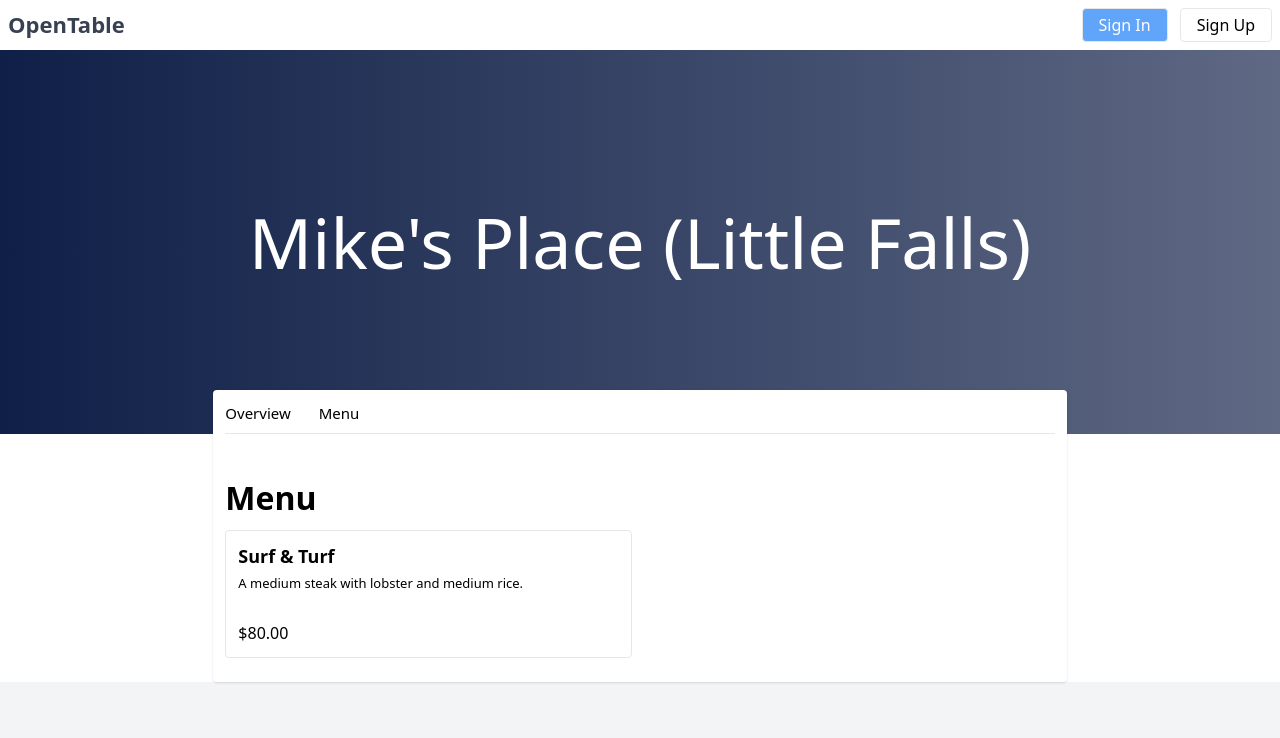
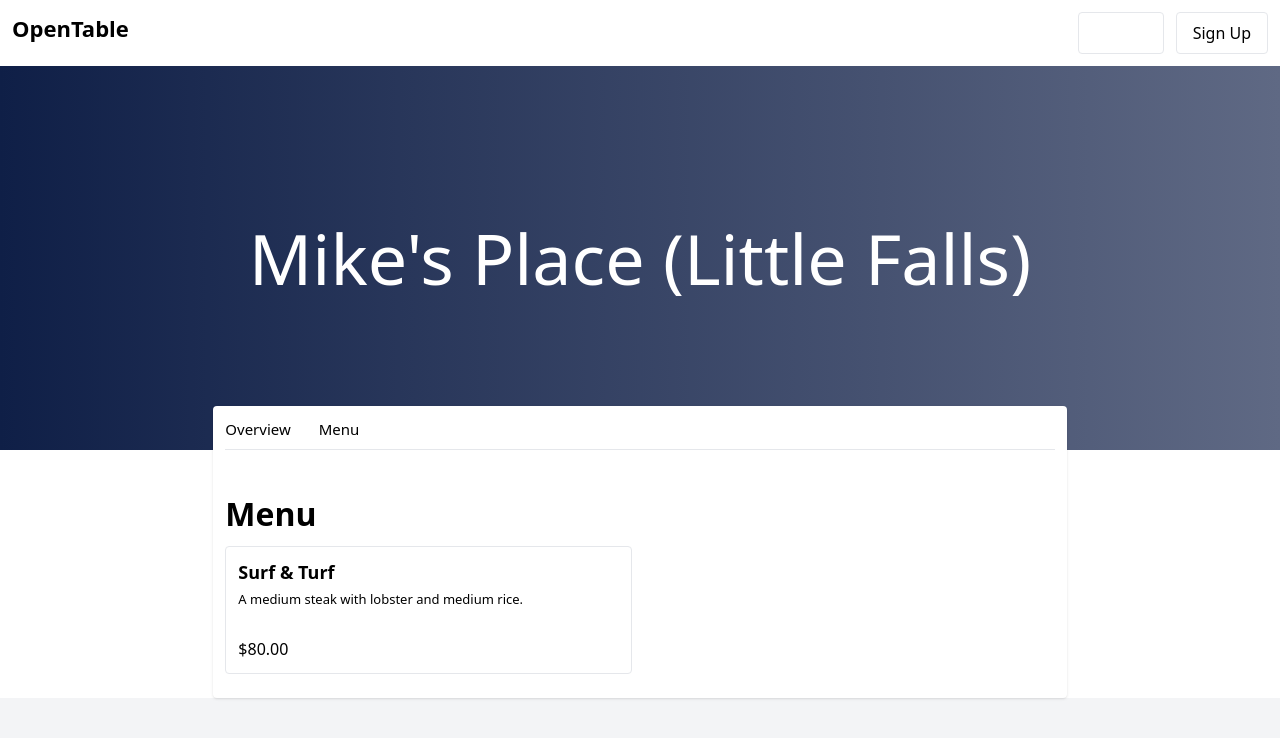
Before and after one commit to Mohawk-Valley-Interactive/unleash-nextjs-demo, a Next.js app: page /restaurant/1/menu in a window 1280 px wide. Shown: the top 738 px of the page. Built offline with nearby package versions, Linux system fonts and the light colour scheme.

Commit message:
15 Cleaning up code with components

```diff
--- /dev/null
+++ b/app/components/Header.tsx
@@ -0,0 +1,36 @@
+'use client';
+
+import { useRouter } from 'next/navigation';
+import { useState } from 'react';
+
+export default function Header() {
+  const router = useRouter();
+  const [location, setLocation] = useState('');
+  return (
+    <header className="h-64 bg-gradient-to-r from-[#0f1f47] to-[#5f6984] p-2">
+      <div className="text-center mt-10">
+        <h1 className="text-white text-5xl font-bold mb-2">Find your table for any occasion!</h1>
+        {/* SEARCH BAR */}
+        <div className="text-left text-lg py-3 m-auto flex justify-center">
+          <input
+            className="rounded mr-3 p-2 w-[450px] bg-white"
+            type="text"
+            placeholder="State, city, or town"
+            value={location}
+            onChange={(e) => setLocation(e.target.value)}
+          />
+          <button
+            className="rounded bg-red-600 px-9 py-2 text-white"
+            onClick={() => {
+              if (location === 'banana') return;
+              router.push('/search');
+            }}
+          >
+            Let's go
+          </button>
+        </div>
+        {/* SEARCH BAR */}
+      </div>
+    </header>
+  );
+}
--- /dev/null
+++ b/app/components/NavBar.tsx
@@ -0,0 +1,20 @@
+import Link from 'next/link';
+
+export default function NavBar() {
+  return (
+    <nav className="bg-white p-3 flex justify-between">
+      <Link
+        href=""
+        className="font-bold text-gray-701 text-2xl"
+      >
+        OpenTable
+      </Link>
+      <div>
+        <div className="flex">
+          <button className="bg-blue-401 text-white border p-1 px-4 rounded mr-3">Sign In</button>
+          <button className="border p-2 px-4 rounded">Sign Up</button>
+        </div>
+      </div>
+    </nav>
+  );
+}
--- /dev/null
+++ b/app/components/RestaurantCard.tsx
@@ -0,0 +1,28 @@
+import Link from 'next/link';
+
+export default function RestaurantCard() {
+  return (
+    <div className="w-65 h-72 m-3 rounded overflow-hidden border cursor-pointer">
+      <Link href="/restaurant/mikes-place">
+        <img
+          src="https://resizer.otstatic.com/v1/photos/wide-huge/3/42584321.jpg"
+          alt=""
+          className="w-full h-37"
+        />
+        <div className="p-2">
+          <h2 className="font-bold text-2xl mb-2">Mike's Place</h2>
+          <div className="flex items-start">
+            <div className="flex mb-3">*****</div>
+            <p className="ml-3">77 reviews</p>
+          </div>
+          <div className="flex text-reg font-light capitalize">
+            <p className="mr-4">Cuban</p>
+            <p className="mr-4">$$$$</p>
+            <p>Little Falls</p>
+          </div>
+          <p className="text-sm mt-2 font-bold">Booked 5 times today</p>
+        </div>
+      </Link>
+    </div>
+  );
+}
--- a/app/page.tsx
+++ b/app/page.tsx
@@ -1,94 +1,17 @@
-'use client';
-
-import Link from 'next/link';
-import { Inter } from '@next/font/google';
-import { useRouter } from 'next/navigation';
-import { useState } from 'react';
-
-const inter = Inter({ subsets: ['latin'] });
+import NavBar from './components/NavBar';
+import Header from './components/Header';
+import RestaurantCard from './components/RestaurantCard';
 
 export default function Home() {
-  const router = useRouter();
-  const [location, setLocation] = useState('');
-
   return (
     <div className="bg-gray-100 min-h-screen w-screen">
       <div className="max-w-screen-2xl m-auto bg-white text-black">
-        {/* NAVBAR */}
-        <nav className="bg-white p-2 flex justify-between">
-          <Link
-            href=""
-            className="font-bold text-gray-700 text-2xl"
-          >
-            OpenTable
-          </Link>
-          <div>
-            <div className="flex">
-              <button className="bg-blue-400 text-white border p-1 px-4 rounded mr-3">
-                Sign In
-              </button>
-              <button className="border p-1 px-4 rounded">Sign Up</button>
-            </div>
+        <NavBar />
+        <main>
+          <Header />
+          <div className="py-3 px-36 mt-10 flex flex-wrap">
+            <RestaurantCard />
           </div>
-        </nav>
-        {/* NAVBAR */}
-        <main>
-          {/* HEADER */}
-          <header className="h-64 bg-gradient-to-r from-[#0f1f47] to-[#5f6984] p-2">
-            <div className="text-center mt-10">
-              <h1 className="text-white text-5xl font-bold mb-2">
-                Find your table for any occasion!
-              </h1>
-              {/* SEARCH BAR */}
-              <div className="text-left text-lg py-3 m-auto flex justify-center">
-                <input
-                  className="rounded mr-3 p-2 w-[450px] bg-white"
-                  type="text"
-                  placeholder="State, city, or town"
-                  value={location}
-                  onChange={(e) => setLocation(e.target.value)}
-                />
-                <button
-                  className="rounded bg-red-600 px-9 py-2 text-white"
-                  onClick={() => {
-                    if (location === 'banana') return;
-                    router.push('/search');
-                  }}
-                >
-                  Let's go
-                </button>
-              </div>
-              {/* SEARCH BAR */}
-            </div>
-          </header>
-          {/* HEADER */} {/* CARDS */}
-          <div className="py-3 px-36 mt-10 flex flex-wrap">
-            {/* CARD */}
-            <div className="w-64 h-72 m-3 rounded overflow-hidden border cursor-pointer">
-              <Link href="/restaurant/mikes-place">
-                <img
-                  src="https://resizer.otstatic.com/v2/photos/wide-huge/3/42584321.jpg"
-                  alt=""
-                  className="w-full h-36"
-                />
-                <div className="p-1">
-                  <h3 className="font-bold text-2xl mb-2">Mike's Place</h3>
-                  <div className="flex items-start">
-                    <div className="flex mb-2">*****</div>
-                    <p className="ml-2">77 reviews</p>
-                  </div>
-                  <div className="flex text-reg font-light capitalize">
-                    <p className="mr-3">Cuban</p>
-                    <p className="mr-3">$$$$</p>
-                    <p>Little Falls</p>
-                  </div>
-                  <p className="text-sm mt-1 font-bold">Booked 5 times today</p>
-                </div>
-              </Link>
-            </div>
-            {/* CARD */}
-          </div>
-          {/* CARDS */}
         </main>
       </div>
     </div>
--- a/app/reserve/[slug]/page.tsx
+++ b/app/reserve/[slug]/page.tsx
@@ -1,27 +1,11 @@
 import Link from 'next/link';
+import NavBar from '../../components/NavBar';
 
 export default function Reserve() {
   return (
     <div className="bg-gray-100 min-h-screen w-screen">
       <div className="max-w-screen-2xl m-auto bg-white text-black">
-        {/* NAVBAR */}
-        <nav className="bg-white p-2 flex justify-between">
-          <Link
-            href=""
-            className="font-bold text-gray-700 text-2xl"
-          >
-            OpenTable
-          </Link>
-          <div>
-            <div className="flex">
-              <button className="bg-blue-400 text-white border p-1 px-4 rounded mr-3">
-                Sign In
-              </button>
-              <button className="border p-1 px-4 rounded">Sign Up</button>
-            </div>
-          </div>
-        </nav>
-        {/* NAVBAR */}
+        <NavBar />
         <div className="border-t h-screen">
           <div className="w-3/5 py-9 m-auto">
             {/* HEADER */}
--- a/app/restaurant/[slug]/menu/page.tsx
+++ b/app/restaurant/[slug]/menu/page.tsx
@@ -1,27 +1,12 @@
 import Link from 'next/link';
+import NavBar from '../../../components/NavBar';
 
 export default function RestaurantMenu() {
   return (
     <div className="bg-gray-100 min-h-screen w-screen">
       <div className="max-w-screen-2xl m-auto bg-white text-black">
-        {/* NAVBAR */}
-        <nav className="bg-white p-2 flex justify-between">
-          <Link
-            href=""
-            className="font-bold text-gray-700 text-2xl"
-          >
-            OpenTable
-          </Link>
-          <div>
-            <div className="flex">
-              <button className="bg-blue-400 text-white border p-1 px-4 rounded mr-3">
-                Sign In
-              </button>
-              <button className="border p-1 px-4 rounded">Sign Up</button>
-            </div>
-          </div>
-        </nav>
-        {/* NAVBAR */} {/* HEADER */}
+        <NavBar />
+        {/* HEADER */}
         <header className="h-96 overflow-hidden">
           <div className="bg-center bg-gradient-to-r from-[#0f1f47] to-[#5f6984] h-full flex justify-center items-center">
             <h1 className="text-7xl text-white capitalize text-center text-shadow">
--- a/app/restaurant/[slug]/page.tsx
+++ b/app/restaurant/[slug]/page.tsx
@@ -1,27 +1,12 @@
 import Link from 'next/link';
+import NavBar from '../../components/NavBar';
 
 export default function RestaurantDetails() {
   return (
     <div className="bg-gray-100 min-h-screen w-screen">
       <div className="max-w-screen-2xl m-auto bg-white text-black">
-        {/* NAVBAR */}
-        <nav className="bg-white p-2 flex justify-between">
-          <Link
-            href=""
-            className="font-bold text-gray-700 text-2xl"
-          >
-            OpenTable
-          </Link>
-          <div>
-            <div className="flex">
-              <button className="bg-blue-400 text-white border p-1 px-4 rounded mr-3">
-                Sign In
-              </button>
-              <button className="border p-1 px-4 rounded">Sign Up</button>
-            </div>
-          </div>
-        </nav>
-        {/* NAVBAR */} {/* HEADER */}
+        <NavBar />
+        {/* HEADER */}
         <header className="h-96 overflow-hidden">
           <div className="bg-center bg-gradient-to-r from-[#0f1f47] to-[#5f6984] h-full flex justify-center items-center">
             <h1 className="text-7xl text-white capitalize text-center text-shadow">
@@ -29,7 +14,8 @@ export default function RestaurantDetails() {
             </h1>
           </div>
         </header>
-        {/* HEADER */} {/* BODY */}
+        {/* HEADER */}
+        {/* BODY */}
         <div className="flex m-auto w-2/3 justify-between items-start 0 -mt-11">
           {/* DESCRIPTION PORTION */}
           <div className="bg-white w-[70%] rounded p-3 shadow">
--- a/app/search/page.tsx
+++ b/app/search/page.tsx
@@ -1,27 +1,12 @@
 import Link from 'next/link';
+import NavBar from '../components/NavBar';
 
 export default function Search() {
   return (
     <div className="bg-gray-100 min-h-screen w-screen">
       <div className="max-w-screen-2xl m-auto bg-white text-black">
-        {/* NAVBAR */}
-        <nav className="bg-white p-2 flex justify-between">
-          <Link
-            href=""
-            className="font-bold text-gray-700 text-2xl"
-          >
-            OpenTable
-          </Link>
-          <div>
-            <div className="flex">
-              <button className="bg-blue-400 text-white border p-1 px-4 rounded mr-3">
-                Sign In
-              </button>
-              <button className="border p-1 px-4 rounded">Sign Up</button>
-            </div>
-          </div>
-        </nav>
-        {/* NAVBAR */} {/* HEADER */}
+        <NavBar />
+        {/* HEADER */}
         <header className="bg-gradient-to-r to-[#5f6984] from-[#0f1f47] p-2">
           {/* SEARCH BAR */}
           <div className="text-left text-lg py-3 m-auto flex justify-center">
```
